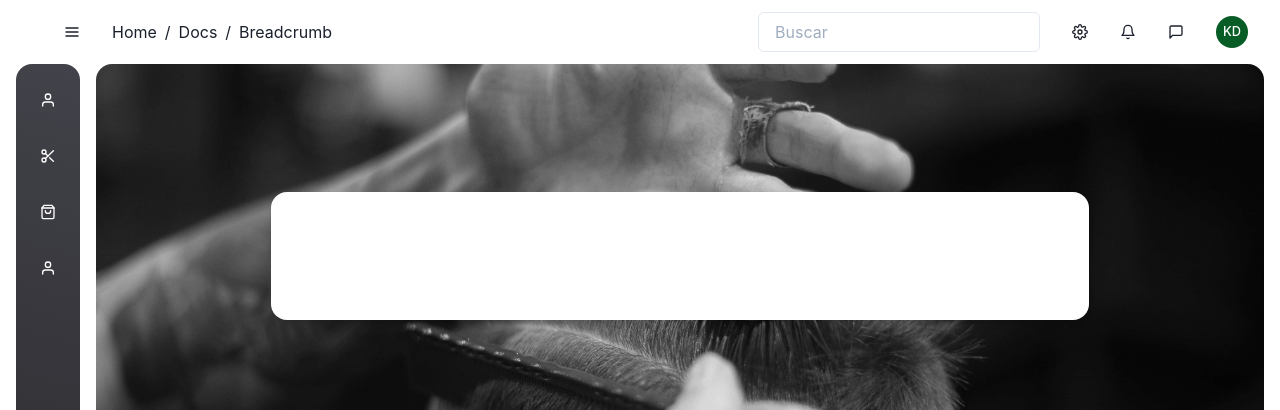
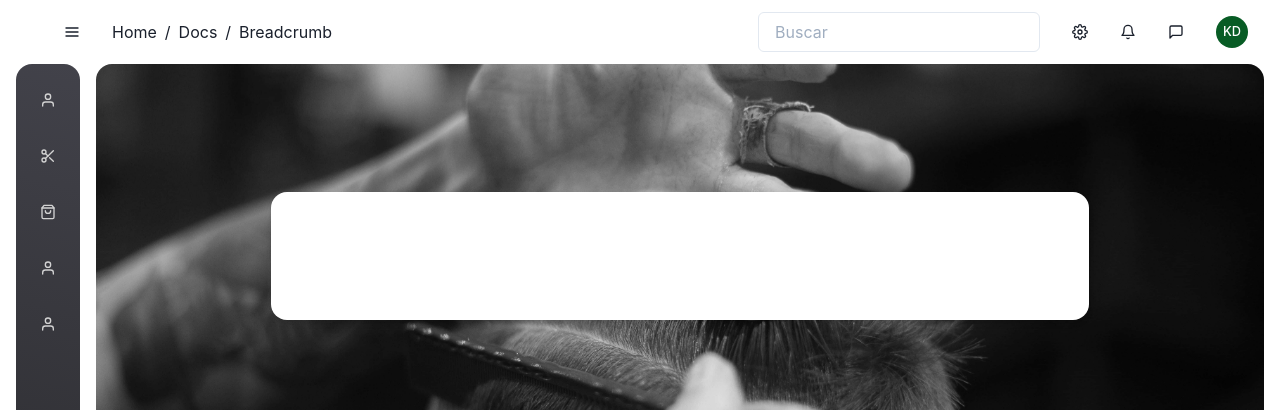
Before and after one commit to MGianetti/SeuAppClient, a React (Create React App) app: page / in a window 1280 px wide. Shown: the top 410 px of the page. Built offline with nearby package versions, Linux system fonts and the light colour scheme; what redux-localstore would draw is missing.

Commit message:
refact(SideMenu): Code cleaned SideMenu

```diff
--- a/src/components/side-menu/side-menu.component.jsx
+++ b/src/components/side-menu/side-menu.component.jsx
@@ -1,90 +1,48 @@
-import React, { memo } from 'react';
+import React, { memo, useState } from 'react';
 import { Box, Flex, Button } from '@chakra-ui/react';
 import { Link } from 'react-router-dom';
 
-import { FiUser, FiScissors, FiShoppingBag } from 'react-icons/fi';
 import routes from '../../config/routes';
+import { SIDE_MENU_ITEMS_LABELS } from './side-menu.constants';
+import {
+  itemMenuButtonStyles,
+  linkStyle,
+  sideMenuContainerStyles,
+  sideMenuItemsContainerStyles,
+  sideMenuWidthTransition,
+} from './side-menu.styles';
 
 const SideMenu = props => {
   const { isMenuExpanded, onMouseEnter, onMouseLeave } = props;
+  const [selectedMenuItem, setSelectedMenuItem] = useState(undefined);
 
-  const sideMenuStyles = isMenuExpanded ? { width: 256 } : { width: 64 };
+  const handleMenuItemHighlight = menuItem => () =>
+    setSelectedMenuItem(menuItem);
 
   return (
     <Box
-      h="calc(100% - 16px);"
-      bg="linear-gradient(195deg, rgb(66, 66, 74), rgb(25, 25, 25))"
-      borderRadius="16px"
-      ml="16px"
-      padding="16px"
-      alignItems="left"
       onMouseEnter={onMouseEnter}
       onMouseLeave={onMouseLeave}
-      style={{
-        width: `${sideMenuStyles.width}px`,
-        transition: 'width 0.5s',
-      }}
+      {...sideMenuWidthTransition(isMenuExpanded)}
+      {...sideMenuContainerStyles}
     >
-      <Flex
-        direction="column"
-        alignItems="start"
-        w="100%"
-        h="100%"
-        overflow="hidden"
-      >
-        <Button
-          w="100%"
-          justifyContent="flex-start"
-          pl="8px"
-          display="flex"
-          alignItems="center"
-          mb="16px"
-          variant="unstyled"
-          _hover={{ background: 'rgb(166, 166, 174, 0.4)' }}
-          leftIcon={<FiUser h="24px" w="24px" color="white" />}
-        >
-          <Link to={routes.clients.root}>Clientes</Link>
-        </Button>
+      <Flex {...sideMenuItemsContainerStyles}>
+        {Object.keys(SIDE_MENU_ITEMS_LABELS).map(menuItemKey => {
+          const sideMenuItemKey = `${menuItemKey}-menu-item-key`;
+          const sideMenuItemRoute = routes[menuItemKey.toLowerCase()]?.root;
+          const isMenuItemSelected = selectedMenuItem === menuItemKey;
 
-        <Button
-          w="100%"
-          justifyContent="flex-start"
-          pl="8px"
-          display="flex"
-          alignItems="center"
-          mb="16px"
-          variant="unstyled"
-          _hover={{ background: 'rgb(166, 166, 174, 0.4)' }}
-          leftIcon={<FiScissors h="24px" w="24px" color="white" />}
-        >
-          <Link to={routes.services.root}>Serviços</Link>
-        </Button>
-        <Button
-          w="100%"
-          justifyContent="flex-start"
-          pl="8px"
-          display="flex"
-          alignItems="center"
-          mb="16px"
-          variant="unstyled"
-          _hover={{ background: 'rgb(166, 166, 174, 0.4)' }}
-          leftIcon={<FiShoppingBag h="24px" w="24px" color="white" />}
-        >
-          <Link to={routes.products.root}>Produtos</Link>
-        </Button>
-        <Button
-          w="100%"
-          justifyContent="flex-start"
-          pl="8px"
-          display="flex"
-          alignItems="center"
-          mb="16px"
-          variant="unstyled"
-          _hover={{ background: 'rgb(166, 166, 174, 0.4)' }}
-          leftIcon={<FiUser h="24px" w="24px" color="white" />}
-        >
-          <Link to={routes.professionals.root}>Profissionais</Link>
-        </Button>
+          return (
+            <Link to={sideMenuItemRoute} key={sideMenuItemKey} {...linkStyle}>
+              <Button
+                onClick={handleMenuItemHighlight(menuItemKey)}
+                {...itemMenuButtonStyles({ isMenuItemSelected, menuItemKey })}
+              >
+                {SIDE_MENU_ITEMS_LABELS[menuItemKey]}
+              </Button>
+            </Link>
+          );
+        })}
       </Flex>
     </Box>
   );
--- /dev/null
+++ b/src/components/side-menu/side-menu.constants.js
@@ -0,0 +1,17 @@
+import { FiUser, FiScissors, FiShoppingBag } from 'react-icons/fi';
+
+export const SIDE_MENU_ITEMS_LABELS = Object.freeze({
+  CLIENTS: 'Clientes',
+  SERVICES: 'Serviços',
+  PRODUCTS: 'Produtos',
+  PROFESSIONALS: 'Profissionais',
+  EXIBITION: 'Exibição',
+});
+
+export const SIDE_MENU_ITEMS_ICONS = Object.freeze({
+  CLIENTS: props => <FiUser {...props} h="24px" w="24px" />,
+  SERVICES: props => <FiScissors {...props} sors h="24px" w="24px" />,
+  PRODUCTS: props => <FiShoppingBag {...props} pingBag h="24px" w="24px" />,
+  PROFESSIONALS: props => <FiUser {...props} h="24px" w="24px" />,
+  EXIBITION: props => <FiUser {...props} h="24px" w="24px" />,
+});
--- /dev/null
+++ b/src/components/side-menu/side-menu.styles.js
@@ -0,0 +1,49 @@
+import { SIDE_MENU_ITEMS_ICONS } from './side-menu.constants';
+
+export const itemMenuButtonStyles = ({ menuItemKey, isMenuItemSelected }) => {
+  const hoverBackground = !isMenuItemSelected && 'rgb(166, 166, 174, 0.4)';
+
+  const iconColor = isMenuItemSelected
+    ? { color: 'azure' }
+    : { color: 'lightGray' };
+
+  const leftIcon = SIDE_MENU_ITEMS_ICONS[menuItemKey](iconColor);
+
+  return {
+    w: '100%',
+    justifyContent: 'flex-start',
+    pl: '8px',
+    display: 'flex',
+    alignItems: 'center',
+    mb: '16px',
+    variant: 'unstyled',
+    _hover: { background: hoverBackground },
+    leftIcon,
+  };
+};
+
+export const sideMenuContainerStyles = {
+  h: 'calc(100% - 16px);',
+  bg: 'linear-gradient(195deg, rgb(66, 66, 74), rgb(25, 25, 25))',
+  borderRadius: '16px',
+  ml: '16px',
+  padding: '16px',
+  alignItems: 'left',
+};
+
+export const sideMenuItemsContainerStyles = {
+  direction: 'column',
+  alignItems: 'start',
+  w: '100%',
+  h: '100%',
+  overflow: 'hidden',
+};
+
+export const linkStyle = { style: { width: '100%' } };
+
+export const sideMenuWidthTransition = isMenuExpanded => {
+  const transitionWidth = isMenuExpanded ? 256 : 64;
+  return {
+    style: { width: `${transitionWidth}px`, transition: 'width 0.5s' },
+  };
+};
```
